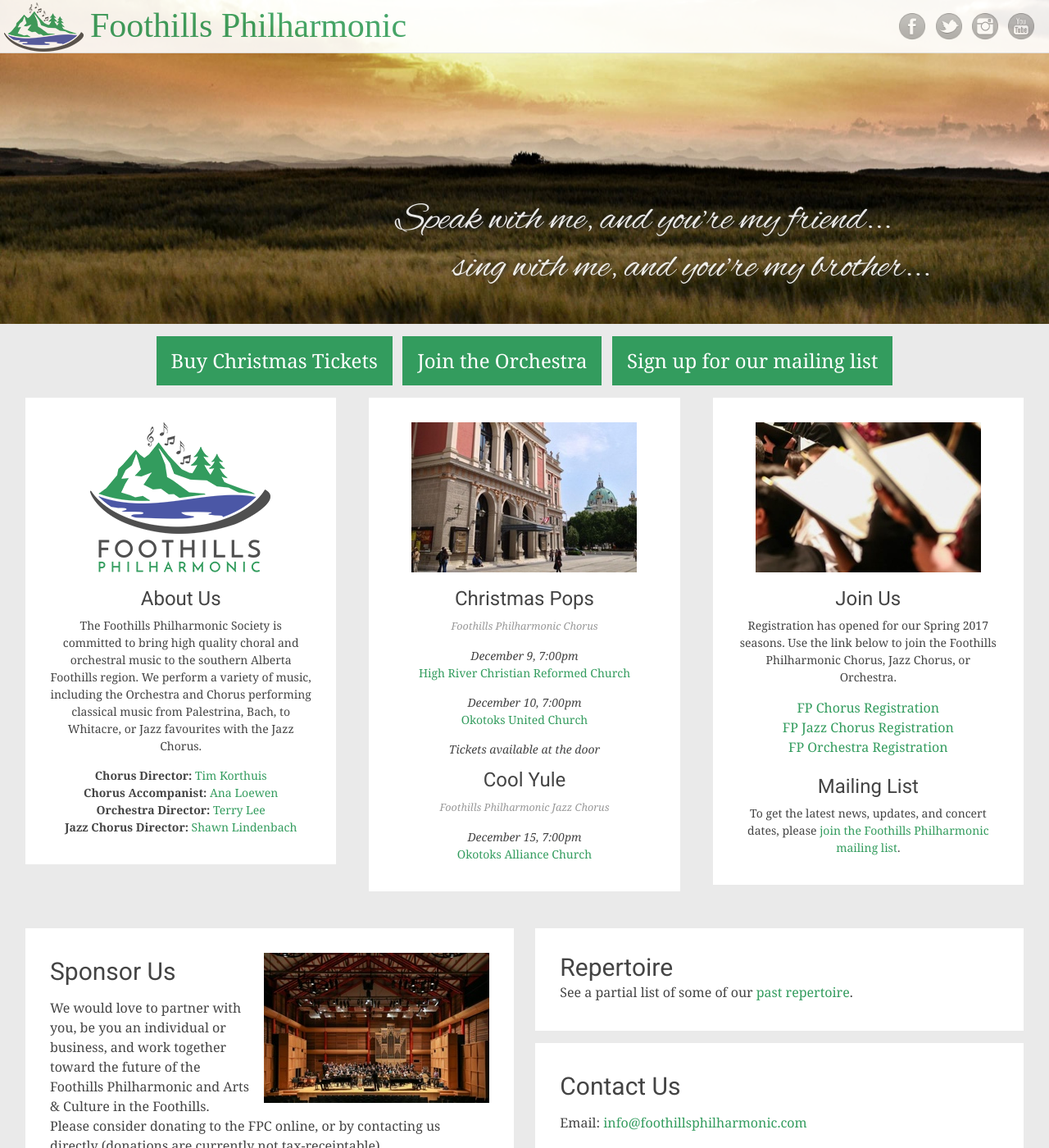
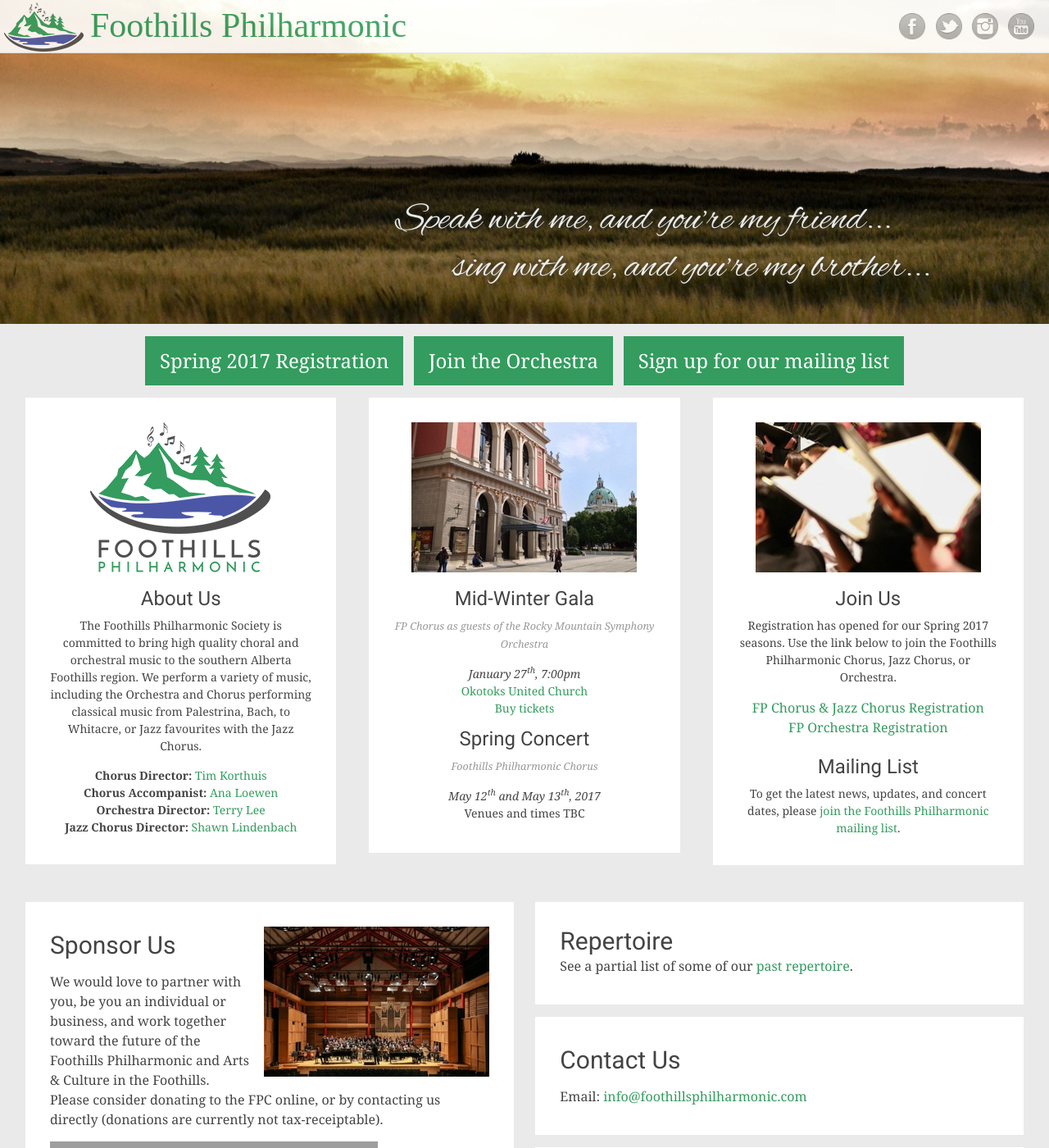
Before and after one commit to percyhanna/fps, a Jekyll site: the page built from index.html, in a window 1280 px wide and 1400 px high. Shown: the whole window at 82% size. Built offline with Jekyll 4.4.1, drawn with Linux system fonts in a browser that asks for light colours; some web fonts are replaced; Markdown is read by kramdown in place of the engine named in the settings; grey boxes are pictures that could not be loaded.

Commit message:
Updated Spring 2017 registration links

```diff
--- a/_layouts/default.html
+++ b/_layouts/default.html
@@ -57,7 +57,7 @@
 
     <div id="content" class="site-content">
       <p style="text-align: center;">
-        <a href="http://www.brownpapertickets.com/profile/1352936" target="_blank" style="margin-top: 26px; background-color: #339c5e;color: #fff;padding: 0.5em 0.75em;margin: 0 auto;display: inline-block; font-size: 24px;">Buy Christmas Tickets</a>
+        <a href="https://www.surveymonkey.com/r/6KMG2PY" target="_blank" style="margin-top: 26px; background-color: #339c5e;color: #fff;padding: 0.5em 0.75em;margin: 0 auto;display: inline-block; font-size: 24px;">Spring 2017 Registration</a>
         <a href="https://www.surveymonkey.com/s/W53P9ND" target="_blank" style="margin-top: 26px; background-color: #339c5e;color: #fff;padding: 0.5em 0.75em;margin: 0 auto;display: inline-block; font-size: 24px;">Join the Orchestra</a>
         <a href="http://eepurl.com/bzn_Jf" target="_blank" style="margin-top: 26px; background-color: #339c5e;color: #fff;padding: 0.5em 0.75em;margin: 0 auto;display: inline-block; font-size: 24px;">Sign up for our mailing list</a>
       </p>
--- a/index.html
+++ b/index.html
@@ -24,22 +24,20 @@
         <div class="tg-one-third">
           <div class="page_text_container">
             <img class="content-image" alt="Choir" src="/images/concerts.jpg" width="275" height="183">
-            <h1 class="entry-title">Christmas Pops</h1>
+            <h1 class="entry-title">
+              <a href="http://www.rockymountainsymphony.ca/tickets/" target="_blank">Mid-Winter Gala</a>
+            </h1>
+            <p><span class="minor"><em>FP Chorus as guests of the Rocky Mountain Symphony Orchestra</em></span></p>
+            <p>
+              <em>January 27<sup>th</sup>, 7:00pm</em><br/>
+              <a href="https://www.google.ca/maps/place/Okotoks+United+Church/@50.724914,-113.979771,15z/data=!4m2!3m1!1s0x0:0x9f916ee0400c6c6f" target="_blank">Okotoks United Church</a><br/>
+              <a href="http://www.rockymountainsymphony.ca/tickets/" target="_blank">Buy tickets</a>
+            </p>
+            <h1 class="entry-title">Spring Concert</h1>
             <p><span class="minor"><em>Foothills Philharmonic Chorus</em></span></p>
             <p>
-              <em>December 9, 7:00pm</em><br/>
-              <a href="https://www.google.ca/maps/place/High+River+Christian+Reformed+Church/@50.577235,-113.8813537,17z/data=!3m1!4b1!4m5!3m4!1s0x53719515072ecd51:0xaca1170fb6ef118d!8m2!3d50.577235!4d-113.879165" target="_blank">High River Christian Reformed Church</a>
-            </p>
-            <p>
-              <em>December 10, 7:00pm</em><br/>
-              <a href="https://www.google.ca/maps/place/Okotoks+United+Church/@50.724914,-113.979771,15z/data=!4m2!3m1!1s0x0:0x9f916ee0400c6c6f" target="_blank">Okotoks United Church</a>
-            </p>
-            <p><em>Tickets available at the door</em></p>
-            <h1 class="entry-title">Cool Yule</h1>
-            <p><span class="minor"><em>Foothills Philharmonic Jazz Chorus</em></span></p>
-            <p>
-              <em>December 15, 7:00pm</em><br/>
-              <a href="https://www.google.ca/maps/place/Okotoks+Alliance+Church/@50.7508584,-113.9767135,15z/data=!4m5!3m4!1s0x0:0x879787dbcf97e8d!8m2!3d50.7508584!4d-113.9767135" target="_blank">Okotoks Alliance Church</a>
+              <em>May 12<sup>th</sup> and May 13<sup>th</sup>, 2017</em><br/>
+              Venues and times TBC
             </p>
           </div>
         </div>
```
Also changed, not shown: other parts of index.html (+1 -2 lines).
